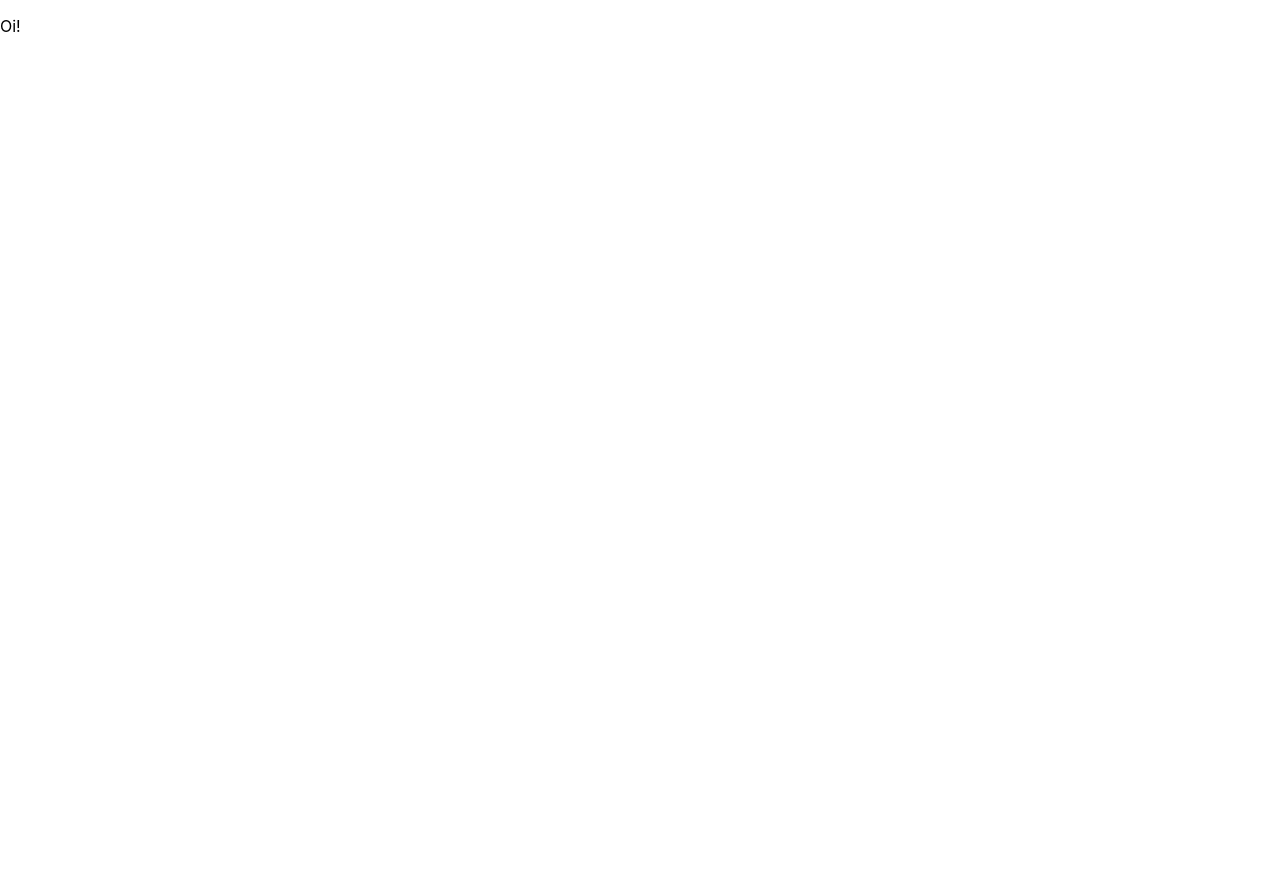
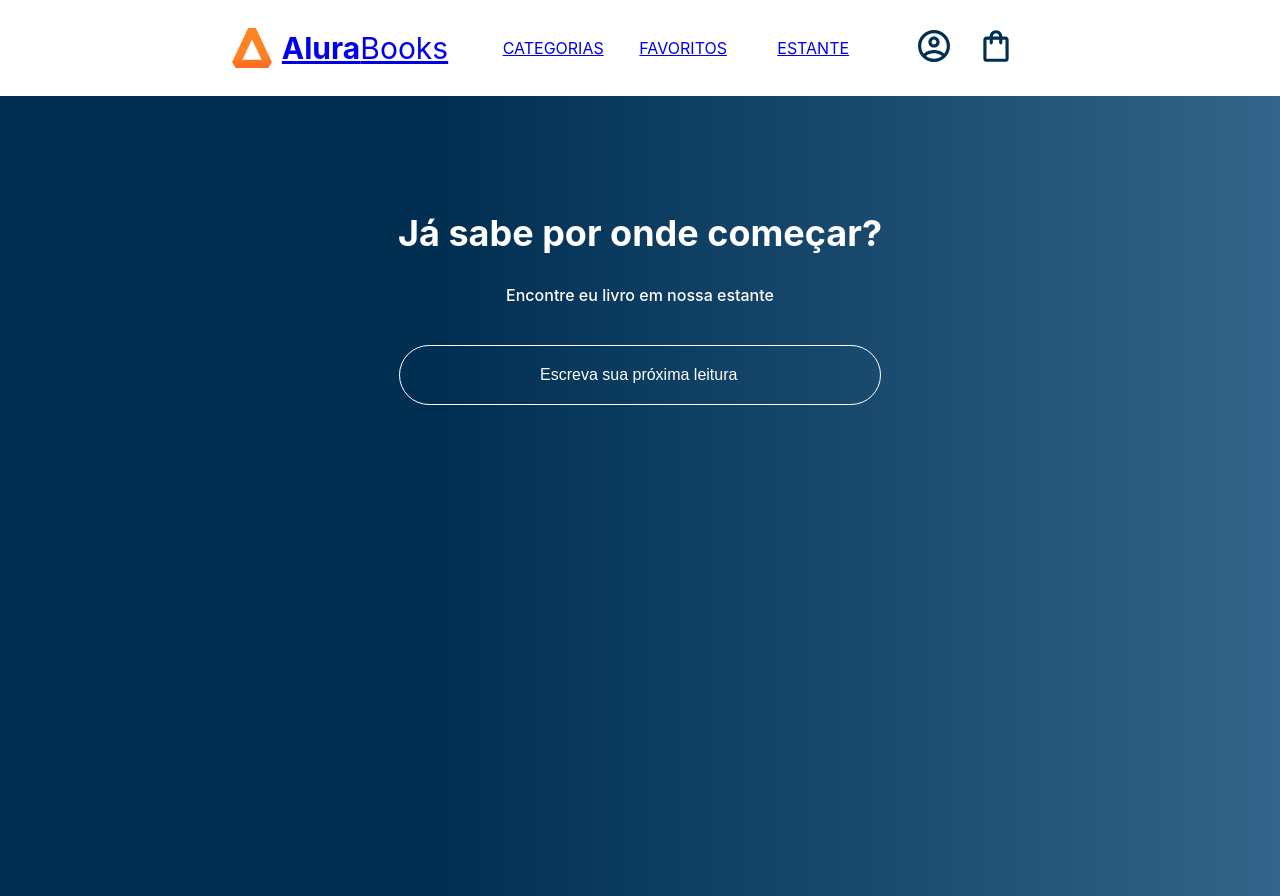
Before and after one commit to Kodaac/alura-books, a React (Create React App) app: page /favoritos in a window 1280 px wide. Before the commit the page ends 800 px from the top, so only its background shows below. Built offline with nearby package versions, Linux system fonts and the light colour scheme.

Commit message:
Alterando a Home e criando pagina de Favoritos

```diff
--- a/package.json
+++ b/package.json
@@ -6,6 +6,7 @@
     "@testing-library/jest-dom": "^5.16.5",
     "@testing-library/react": "^13.4.0",
     "@testing-library/user-event": "^13.5.0",
+    "axios": "^1.4.0",
     "react": "^18.2.0",
     "react-dom": "^18.2.0",
     "react-router-dom": "^6.14.2",
--- a/src/componentes/Header/index.js
+++ b/src/componentes/Header/index.js
@@ -2,6 +2,7 @@
 import OpcoesHeader from '../OpcoesHeader';
 import IconesHeader from '../IconesHeader';
 import styled from 'styled-components';
+import { Link } from 'react-router-dom';
 
 const HeaderContainer = styled.header`
     background-color: #FFFFFF;
@@ -12,7 +13,10 @@
 function Header(){
     return(
         <HeaderContainer>
-            <Logo/>
+            <Link to="/">
+                <Logo/>
+            </Link>
+
             <OpcoesHeader/>
             <IconesHeader/>
         </HeaderContainer>
--- a/src/index.js
+++ b/src/index.js
@@ -1,9 +1,11 @@
 import React from 'react';
 import ReactDOM from 'react-dom/client';
-import App from './App';
+import Home from './rotas/Home';
 import reportWebVitals from './reportWebVitals';
 import { createGlobalStyle } from 'styled-components';
 import { BrowserRouter, Routes, Route } from 'react-router-dom';
+import Header from './componentes/Header';
+import Favoritos from './rotas/Favoritos';
 
 const GlobalStyle = createGlobalStyle`
   body {
@@ -31,10 +33,11 @@
     <GlobalStyle />
 
     <BrowserRouter>
+      <Header />
       <Routes>
-        <Route path="/favoritos" element={<p>Oi!</p>}/>
+        <Route path="/favoritos" element={<Favoritos/>}/>
         <Route path="/categorias" element={<p>Olá!</p>}/>
-        <Route path="/" element={<App />}/> //Rota principal(Home - app)
+        <Route path="/" element={<Home />}/> //Rota principal(Home - app)
       </Routes>
     </BrowserRouter>
 
--- a/src/App.js
+++ b/src/rotas/Favoritos.js
@@ -1,7 +1,6 @@
-import Header from './componentes/Header';
 import styled from 'styled-components';
-import Pesquisa from './componentes/Pesquisa';
-import UltimosLancamentos from './componentes/UltimosLancamentos';
+import Pesquisa from '../componentes/Pesquisa';
+import UltimosLancamentos from '../componentes/UltimosLancamentos';
 
 const AppContainer = styled.div`
     width: 100vw;
@@ -9,14 +8,12 @@
     background-image: linear-gradient(90deg, #002F52 35%, #326589);
 `
 
-function App() {
+function Favoritos() {
   return (
     <AppContainer>
-      <Header />
       <Pesquisa />
-      <UltimosLancamentos />
     </AppContainer>
   );
 }
 
-export default App;
+export default Favoritos;
--- /dev/null
+++ b/src/rotas/Home.js
@@ -0,0 +1,20 @@
+import styled from 'styled-components';
+import Pesquisa from '../componentes/Pesquisa';
+import UltimosLancamentos from '../componentes/UltimosLancamentos';
+
+const AppContainer = styled.div`
+    width: 100vw;
+    height: 100vh;
+    background-image: linear-gradient(90deg, #002F52 35%, #326589);
+`
+
+function Home() {
+  return (
+    <AppContainer>
+      <Pesquisa />
+      <UltimosLancamentos />
+    </AppContainer>
+  );
+}
+
+export default Home;
```
Also changed, not shown: 1 other file (tests, documents, lock files or other folders).
